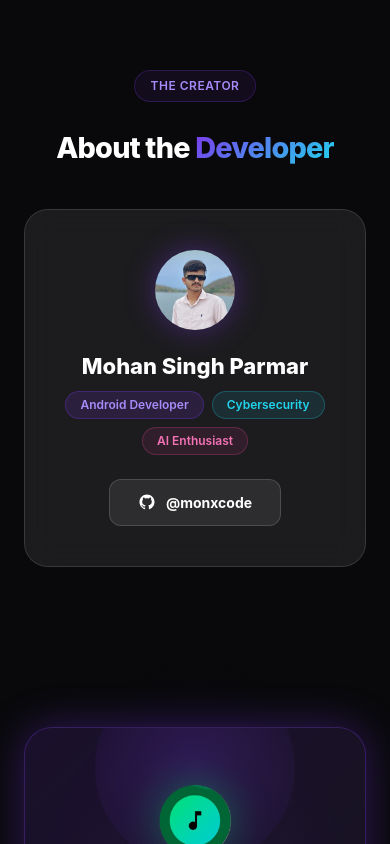
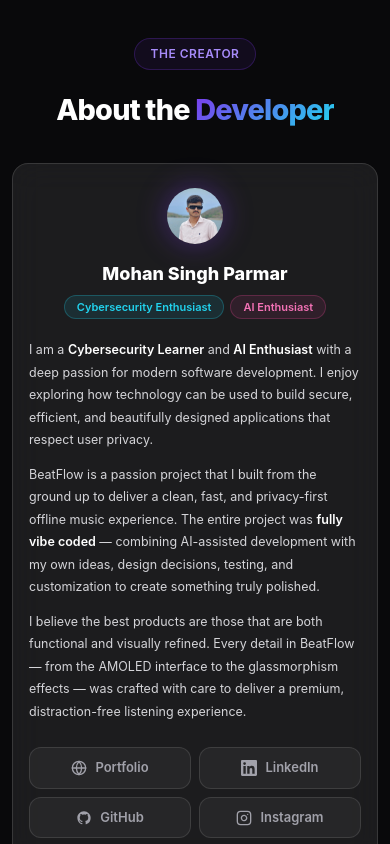
Before and after one commit to monxcode/BeatFlow-site, a React (Vite) app: page / in a window 390 px wide. Shown: the part 10880-11724 px from the top of the page. Built offline with nearby package versions, Linux system fonts and the light colour scheme; the HTML template or start-up script is replaced by a standard one.

Commit message:
Update Developer.tsx

```diff
--- a/src/components/Developer.tsx
+++ b/src/components/Developer.tsx
@@ -1,26 +1,222 @@
 import DeveloperImage from "../assets/developer.png";
 
+interface SocialLink {
+  href: string
+  label: string
+  icon: React.ReactNode
+  hoverColor: string
+}
+
+function SocialButton({ href, label, icon, hoverColor }: SocialLink) {
+  return (
+    <a
+      href={href}
+      target="_blank"
+      rel="noopener noreferrer"
+      title={label}
+      style={{
+        display: 'inline-flex',
+        alignItems: 'center',
+        justifyContent: 'center',
+        gap: 8,
+        padding: '10px 18px',
+        borderRadius: 12,
+        background: 'rgba(255,255,255,0.05)',
+        border: '1px solid rgba(255,255,255,0.10)',
+        color: '#A1A1AA',
+        fontSize: 14,
+        fontWeight: 600,
+        textDecoration: 'none',
+        transition: 'all 0.25s ease',
+        cursor: 'pointer',
+      }}
+      onMouseEnter={(e) => {
+        e.currentTarget.style.background = `${hoverColor}15`
+        e.currentTarget.style.borderColor = hoverColor
+        e.currentTarget.style.color = '#fff'
+        e.currentTarget.style.transform = 'translateY(-2px)'
+        e.currentTarget.style.boxShadow = `0 6px 20px ${hoverColor}30`
+      }}
+      onMouseLeave={(e) => {
+        e.currentTarget.style.background = 'rgba(255,255,255,0.05)'
+        e.currentTarget.style.borderColor = 'rgba(255,255,255,0.10)'
+        e.currentTarget.style.color = '#A1A1AA'
+        e.currentTarget.style.transform = 'translateY(0)'
+        e.currentTarget.style.boxShadow = 'none'
+      }}
+    >
+      {icon}
+      <span>{label}</span>
+    </a>
+  )
+}
+
 export default function Developer() {
+  const socialLinks: SocialLink[] = [
+    {
+      href: 'https://monxcode.vercel.app/',
+      label: 'Portfolio',
+      hoverColor: '#7C3AED',
+      icon: (
+        <svg width="18" height="18" viewBox="0 0 24 24" fill="none" stroke="currentColor" strokeWidth="2" strokeLinecap="round" strokeLinejoin="round">
+          <circle cx="12" cy="12" r="10" />
+          <line x1="2" y1="12" x2="22" y2="12" />
+          <path d="M12 2a15.3 15.3 0 014 10 15.3 15.3 0 01-4 10 15.3 15.3 0 01-4-10 15.3 15.3 0 014-10z" />
+        </svg>
+      ),
+    },
+    {
+      href: 'https://www.linkedin.com/in/mohan-singh-parmar',
+      label: 'LinkedIn',
+      hoverColor: '#0A66C2',
+      icon: (
+        <svg width="18" height="18" viewBox="0 0 24 24" fill="currentColor">
+          <path d="M20.447 20.452h-3.554v-5.569c0-1.328-.027-3.037-1.852-3.037-1.853 0-2.136 1.445-2.136 2.939v5.667H9.351V9h3.414v1.561h.046c.477-.9 1.637-1.85 3.37-1.85 3.601 0 4.267 2.37 4.267 5.455v6.286zM5.337 7.433a2.062 2.062 0 01-2.063-2.065 2.064 2.064 0 112.063 2.065zm1.782 13.019H3.555V9h3.564v11.452zM22.225 0H1.771C.792 0 0 .774 0 1.729v20.542C0 23.227.792 24 1.771 24h20.451C23.2 24 24 23.227 24 22.271V1.729C24 .774 23.2 0 22.222 0h.003z" />
+        </svg>
+      ),
+    },
+    {
+      href: 'https://github.com/monxcode',
+      label: 'GitHub',
+      hoverColor: '#fff',
+      icon: (
+        <svg width="18" height="18" viewBox="0 0 24 24" fill="currentColor">
+          <path d="M12 2C6.477 2 2 6.484 2 12.017c0 4.425 2.865 8.18 6.839 9.504.5.092.682-.217.682-.483 0-.237-.008-.868-.013-1.703-2.782.605-3.369-1.343-3.369-1.343-.454-1.158-1.11-1.466-1.11-1.466-.908-.62.069-.608.069-.608 1.003.07 1.531 1.032 1.531 1.032.892 1.53 2.341 1.088 2.91.832.092-.647.35-1.088.636-1.338-2.22-.253-4.555-1.113-4.555-4.951 0-1.093.39-1.988 1.029-2.688-.103-.253-.446-1.272.098-2.65 0 0 .84-.27 2.75 1.026A9.564 9.564 0 0112 6.844c.85.004 1.705.115 2.504.337 1.909-1.296 2.747-1.027 2.747-1.027.546 1.379.202 2.398.1 2.651.64.7 1.028 1.595 1.028 2.688 0 3.848-2.339 4.695-4.566 4.943.359.309.678.92.678 1.855 0 1.338-.012 2.419-.012 2.747 0 .268.18.58.688.482A10.019 10.019 0 0022 12.017C22 6.484 17.522 2 12 2z" />
+        </svg>
+      ),
+    },
+    {
+      href: 'https://www.instagram.com/ur.mohan_',
+      label: 'Instagram',
+      hoverColor: '#E4405F',
+      icon: (
+        <svg width="18" height="18" viewBox="0 0 24 24" fill="none" stroke="currentColor" strokeWidth="2" strokeLinecap="round" strokeLinejoin="round">
+          <rect x="2" y="2" width="20" height="20" rx="5" ry="5" />
+          <path d="M16 11.37A4 4 0 1112.63 8 4 4 0 0116 11.37z" />
+          <line x1="17.5" y1="6.5" x2="17.51" y2="6.5" />
+        </svg>
+      ),
+    },
+  ]
+
   return (
-    <section id="developer" style={{ padding: '80px 24px' }}>
+    <section id="developer" className="dv-root" style={{ padding: '80px 24px' }}>
+      <style>{`
+        @media (max-width: 768px) {
+          .dv-root {
+            padding: 56px 16px !important;
+          }
+          .dv-root .dv-card {
+            padding: 28px 20px !important;
+            border-radius: 20px !important;
+          }
+          .dv-root .dv-avatar {
+            width: 64px !important;
+            height: 64px !important;
+            margin-bottom: 16px !important;
+          }
+          .dv-root .dv-name {
+            font-size: 20px !important;
+          }
+          .dv-root .dv-badge {
+            font-size: 11px !important;
+            padding: 3px 12px !important;
+          }
+          .dv-root .dv-badge-wrap {
+            margin-bottom: 20px !important;
+            gap: 6px !important;
+          }
+          .dv-root .dv-bio-wrap {
+            margin-bottom: 24px !important;
+          }
+          .dv-root .dv-bio-wrap p {
+            font-size: 13px !important;
+            margin-bottom: 12px !important;
+          }
+          .dv-root .dv-hero-badge {
+            margin-bottom: 18px !important;
+          }
+          .dv-root .dv-heading {
+            margin-bottom: 32px !important;
+          }
+          .dv-root .dv-social {
+            display: grid !important;
+            grid-template-columns: 1fr 1fr !important;
+            gap: 8px !important;
+          }
+          .dv-root .dv-social a {
+            width: 100% !important;
+            padding: 12px 10px !important;
+            font-size: 13px !important;
+            justify-content: center !important;
+          }
+          .dv-root .dv-social a svg {
+            width: 16px !important;
+            height: 16px !important;
+          }
+        }
+
+        @media (max-width: 480px) {
+          .dv-root {
+            padding: 48px 12px !important;
+          }
+          .dv-root .dv-card {
+            padding: 24px 16px !important;
+            border-radius: 16px !important;
+          }
+          .dv-root .dv-avatar {
+            width: 56px !important;
+            height: 56px !important;
+          }
+          .dv-root .dv-name {
+            font-size: 18px !important;
+          }
+          .dv-root .dv-bio-wrap p {
+            font-size: 12.5px !important;
+          }
+          .dv-root .dv-social a {
+            padding: 10px 8px !important;
+          }
+        }
+
+        @media (max-width: 360px) {
+          .dv-root {
+            padding: 40px 10px !important;
+          }
+          .dv-root .dv-card {
+            padding: 20px 12px !important;
+          }
+          .dv-root .dv-social a {
+            font-size: 12px !important;
+            padding: 10px 6px !important;
+          }
+          .dv-root .dv-social a svg {
+            width: 14px !important;
+            height: 14px !important;
+          }
+          .dv-root .dv-badge {
+            font-size: 10px !important;
+            padding: 2px 10px !important;
+          }
+        }
+      `}</style>
+
       <div style={{ maxWidth: 600, margin: '0 auto', textAlign: 'center' }}>
-        <div className="reveal" style={{ display: 'inline-flex', alignItems: 'center', gap: 8, padding: '6px 16px', borderRadius: 100, background: 'rgba(124,58,237,0.08)', border: '1px solid rgba(124,58,237,0.25)', marginBottom: 24 }}>
+        <div className="dv-hero-badge reveal" style={{ display: 'inline-flex', alignItems: 'center', gap: 8, padding: '6px 16px', borderRadius: 100, background: 'rgba(124,58,237,0.08)', border: '1px solid rgba(124,58,237,0.25)', marginBottom: 24 }}>
           <span style={{ fontSize: 12, fontWeight: 600, color: '#A78BFA', letterSpacing: '0.5px', textTransform: 'uppercase' }}>The Creator</span>
         </div>
 
-        <h2 className="reveal" style={{ fontSize: 'clamp(1.8rem, 3.5vw, 2.5rem)', fontWeight: 800, letterSpacing: '-0.8px', marginBottom: 40 }}>
+        <h2 className="dv-heading reveal" style={{ fontSize: 'clamp(1.8rem, 3.5vw, 2.5rem)', fontWeight: 800, letterSpacing: '-0.8px', marginBottom: 40 }}>
           About the <span className="text-gradient">Developer</span>
         </h2>
 
-        <div
-          className="reveal glass"
-          style={{ borderRadius: 24, padding: '40px 32px' }}
-        >
+        <div className="dv-card reveal glass" style={{ borderRadius: 24, padding: '40px 32px' }}>
           {/* Avatar */}
           <img
             src={DeveloperImage}
             alt="Mohan Singh Parmar"
             loading="lazy"
+            className="dv-avatar"
             style={{
               width: 80,
               height: 80,
@@ -31,36 +227,33 @@ export default function Developer() {
             }}
           />
 
-          <h3 style={{ fontSize: 22, fontWeight: 800, color: '#fff', marginBottom: 8 }}>Mohan Singh Parmar</h3>
+          <h3 className="dv-name" style={{ fontSize: 22, fontWeight: 800, color: '#fff', marginBottom: 8 }}>Mohan Singh Parmar</h3>
 
-          <div style={{ display: 'flex', justifyContent: 'center', gap: 8, flexWrap: 'wrap', marginBottom: 24 }}>
-            <span style={{ padding: '4px 14px', borderRadius: 100, background: 'rgba(124,58,237,0.15)', border: '1px solid rgba(124,58,237,0.3)', fontSize: 12, fontWeight: 600, color: '#A78BFA' }}>Android Developer</span>
-            <span style={{ padding: '4px 14px', borderRadius: 100, background: 'rgba(34,211,238,0.1)', border: '1px solid rgba(34,211,238,0.25)', fontSize: 12, fontWeight: 600, color: '#22D3EE' }}>Cybersecurity</span>
-            <span style={{ padding: '4px 14px', borderRadius: 100, background: 'rgba(236,72,153,0.1)', border: '1px solid rgba(236,72,153,0.25)', fontSize: 12, fontWeight: 600, color: '#F472B6' }}>AI Enthusiast</span>
+          {/* Badges */}
+          <div className="dv-badge-wrap" style={{ display: 'flex', justifyContent: 'center', gap: 8, flexWrap: 'wrap', marginBottom: 24 }}>
+            <span className="dv-badge" style={{ padding: '4px 14px', borderRadius: 100, background: 'rgba(34,211,238,0.1)', border: '1px solid rgba(34,211,238,0.25)', fontSize: 12, fontWeight: 600, color: '#22D3EE' }}>Cybersecurity Enthusiast</span>
+            <span className="dv-badge" style={{ padding: '4px 14px', borderRadius: 100, background: 'rgba(236,72,153,0.1)', border: '1px solid rgba(236,72,153,0.25)', fontSize: 12, fontWeight: 600, color: '#F472B6' }}>AI Enthusiast</span>
           </div>
 
-          <a
-            href="https://github.com/monxcode/BeatFlow"
-            target="_blank"
-            rel="noopener noreferrer"
-            className="btn-secondary"
-            style={{
-              display: 'inline-flex',
-              alignItems: 'center',
-              gap: 10,
-              padding: '12px 28px',
-              borderRadius: 12,
-              fontSize: 14,
-              fontWeight: 700,
-              color: '#fff',
-              textDecoration: 'none',
-            }}
-          >
-            <svg width="18" height="18" viewBox="0 0 24 24" fill="currentColor">
-              <path d="M12 2C6.477 2 2 6.484 2 12.017c0 4.425 2.865 8.18 6.839 9.504.5.092.682-.217.682-.483 0-.237-.008-.868-.013-1.703-2.782.605-3.369-1.343-3.369-1.343-.454-1.158-1.11-1.466-1.11-1.466-.908-.62.069-.608.069-.608 1.003.07 1.531 1.032 1.531 1.032.892 1.53 2.341 1.088 2.91.832.092-.647.35-1.088.636-1.338-2.22-.253-4.555-1.113-4.555-4.951 0-1.093.39-1.988 1.029-2.688-.103-.253-.446-1.272.098-2.65 0 0 .84-.27 2.75 1.026A9.564 9.564 0 0112 6.844c.85.004 1.705.115 2.504.337 1.909-1.296 2.747-1.027 2.747-1.027.546 1.379.202 2.398.1 2.651.64.7 1.028 1.595 1.028 2.688 0 3.848-2.339 4.695-4.566 4.943.359.309.678.92.678 1.855 0 1.338-.012 2.419-.012 2.747 0 .268.18.58.688.482A10.019 10.019 0 0022 12.017C22 6.484 17.522 2 12 2z"/>
-            </svg>
-            @monxcode
-          </a>
+          {/* Bio */}
+          <div className="dv-bio-wrap" style={{ textAlign: 'left', marginBottom: 28 }}>
+            <p style={{ color: '#D4D4D8', fontSize: 14, lineHeight: 1.8, marginBottom: 16 }}>
+              I am a <strong style={{ color: '#fff', fontWeight: 600 }}>Cybersecurity Learner</strong> and <strong style={{ color: '#fff', fontWeight: 600 }}>AI Enthusiast</strong> with a deep passion for modern software development. I enjoy exploring how technology can be used to build secure, efficient, and beautifully designed applications that respect user privacy.
+            </p>
+            <p style={{ color: '#D4D4D8', fontSize: 14, lineHeight: 1.8, marginBottom: 16 }}>
+              BeatFlow is a passion project that I built from the ground up to deliver a clean, fast, and privacy-first offline music experience. The entire project was <strong style={{ color: '#fff', fontWeight: 600 }}>fully vibe coded</strong> — combining AI-assisted development with my own ideas, design decisions, testing, and customization to create something truly polished.
+            </p>
+            <p style={{ color: '#D4D4D8', fontSize: 14, lineHeight: 1.8 }}>
+              I believe the best products are those that are both functional and visually refined. Every detail in BeatFlow — from the AMOLED interface to the glassmorphism effects — was crafted with care to deliver a premium, distraction-free listening experience.
+            </p>
+          </div>
+
+          {/* Social Links */}
+          <div className="dv-social" style={{ display: 'flex', justifyContent: 'center', gap: 10, flexWrap: 'wrap' }}>
+            {socialLinks.map((link) => (
+              <SocialButton key={link.label} {...link} />
+            ))}
+          </div>
         </div>
       </div>
     </section>
```
